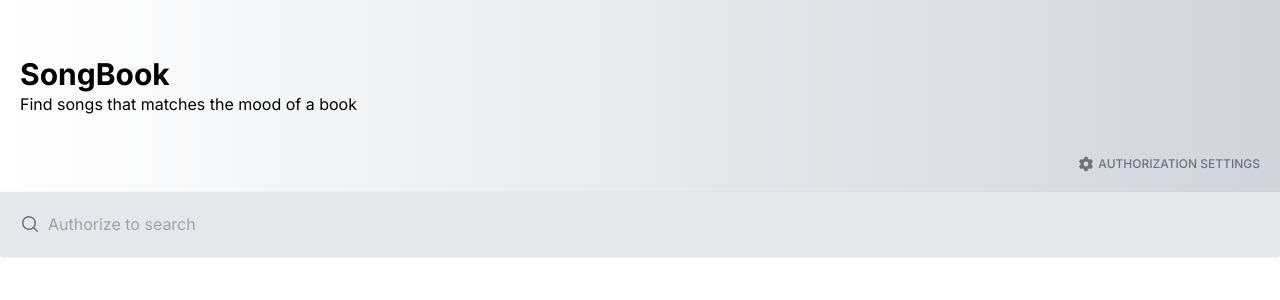
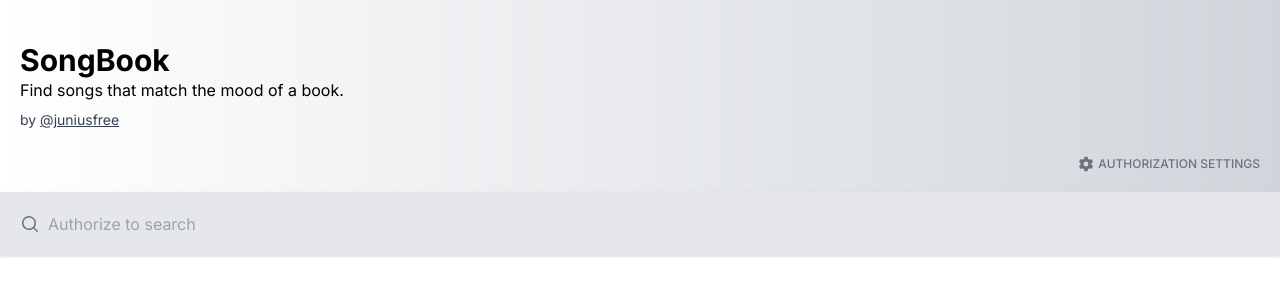
Before and after one commit to juniusfree/song-book, a Next.js app: page / in a window 1280 px wide. Shown: the top 300 px of the page. Built offline with nearby package versions, Linux system fonts and the light colour scheme; no server answers.

Commit message:
fix: app description

```diff
--- a/app/layout.tsx
+++ b/app/layout.tsx
@@ -5,7 +5,7 @@ const inter = Inter({ subsets: ['latin'] })
 
 export const metadata = {
   title: "SongBook",
-  description: "Find music that matches the mood of a book",
+  description: "Find songs that match the mood of a book",
 };
 
 export default function RootLayout({
--- a/app/page.tsx
+++ b/app/page.tsx
@@ -5,6 +5,7 @@ import BookListComponentMemoized from "@/app/components/bookList";
 import { useCheckIfAuthorized } from "@/app/hooks";
 import Cog6ToothIcon from "@heroicons/react/20/solid/Cog6ToothIcon";
 import MagnifyingGlassIcon from "@heroicons/react/20/solid/MagnifyingGlassIcon";
+import Link from "next/link";
 import { useSearchParams } from "next/navigation";
 import { useEffect, useState } from "react";
 import useSWR from "swr";
@@ -79,7 +80,17 @@ const Home = () => {
         <div className="w-full flex flex-col gap-1 h-48 bg-gradient-to-r from-white to-gray-300 justify-between p-5">
           <div className="flex flex-col justify-center flex-grow">
             <p className="text-3xl font-bold">SongBook</p>
-            <p> Find songs that matches the mood of a book</p>
+            <p>Find songs that match the mood of a book.</p>
+            <p className="text-sm text-gray-700 pt-2">
+              by{" "}
+              <Link
+                href="https://github.com/juniusfree"
+                className="underline"
+                target="_blank"
+              >
+                @juniusfree
+              </Link>
+            </p>
           </div>
           <button
             className="flex items-center text-xs self-end justify-end gap-1 font-medium uppercase text-gray-500 rounded-full"
```
